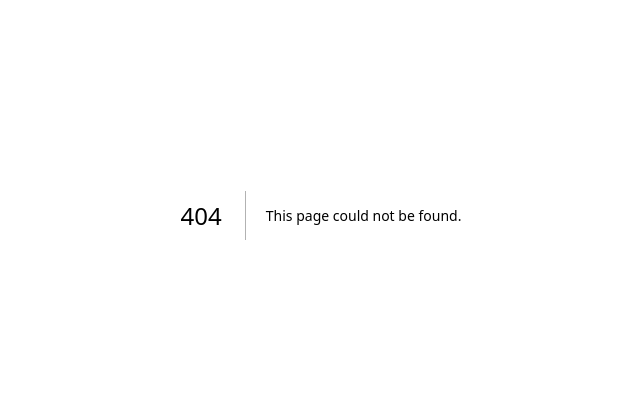
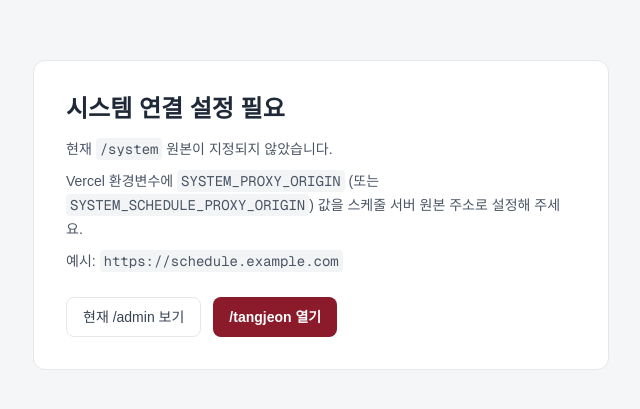
Before and after one commit to jangwi365hani/hanui-hompate, a Next.js app: page /system in a window 1280 px wide. Before the commit this address had no page. Shown: the part 185-594 px from the top of the page, without its empty margins (319-959 px from the left). Built offline with nearby package versions, Linux system fonts and the light colour scheme.

Commit message:
Require explicit /system proxy origin and show setup page

```diff
--- a/next.config.ts
+++ b/next.config.ts
@@ -32,10 +32,7 @@ const nextConfig: NextConfig = {
           { source: "/system", destination: `${systemProxyOrigin}/admin` },
           { source: "/system/:path*", destination: `${systemProxyOrigin}/admin/:path*` },
         ]
-      : [
-          { source: "/system", destination: "/admin" },
-          { source: "/system/:path*", destination: "/admin/:path*" },
-        ];
+      : [];
 
     return {
       beforeFiles: [
--- /dev/null
+++ b/src/app/system/page.tsx
@@ -0,0 +1,37 @@
+import Link from "next/link";
+
+export default function SystemSetupPage() {
+  return (
+    <div className="flex min-h-screen items-center justify-center bg-[#f5f6f8] p-6">
+      <div className="w-full max-w-xl rounded-xl border border-gray-200 bg-white p-8">
+        <h1 className="text-2xl font-semibold text-[#1f2937]">시스템 연결 설정 필요</h1>
+        <p className="mt-3 text-sm leading-6 text-gray-600">
+          현재 <code className="rounded bg-gray-100 px-1 py-0.5">/system</code> 원본이 지정되지 않았습니다.
+        </p>
+        <p className="mt-2 text-sm leading-6 text-gray-600">
+          Vercel 환경변수에{" "}
+          <code className="rounded bg-gray-100 px-1 py-0.5">SYSTEM_PROXY_ORIGIN</code> (또는{" "}
+          <code className="rounded bg-gray-100 px-1 py-0.5">SYSTEM_SCHEDULE_PROXY_ORIGIN</code>) 값을
+          스케줄 서버 원본 주소로 설정해 주세요.
+        </p>
+        <p className="mt-2 text-sm leading-6 text-gray-600">
+          예시: <code className="rounded bg-gray-100 px-1 py-0.5">https://schedule.example.com</code>
+        </p>
+        <div className="mt-6 flex gap-3">
+          <Link
+            href="/admin"
+            className="inline-flex h-10 items-center rounded-lg border border-gray-200 px-4 text-sm font-medium text-gray-700 hover:bg-gray-50"
+          >
+            현재 /admin 보기
+          </Link>
+          <Link
+            href="/tangjeon"
+            className="inline-flex h-10 items-center rounded-lg bg-[#8b1a2b] px-4 text-sm font-semibold text-white hover:bg-[#781626]"
+          >
+            /tangjeon 열기
+          </Link>
+        </div>
+      </div>
+    </div>
+  );
+}
```
Also changed, not shown: 1 other file (tests, documents, lock files or other folders).
